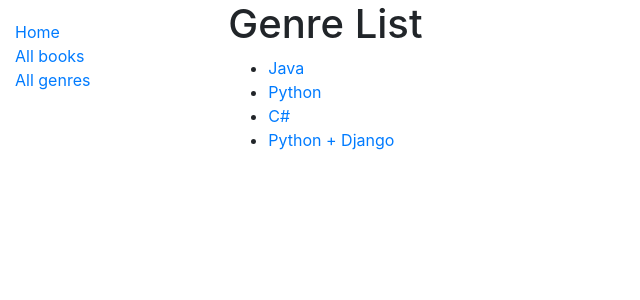
After one commit to MichalKandybowicz/CodeCoolLiblary, a Django app: page /catalog/genre/ in a window 1280 px wide. The commit adds this page. Shown: the top 300 px of the page, without its empty margins (0-640 px from the left). Run offline with Django 3.2, Linux system fonts and the light colour scheme; data comes from the database, SQL or seed files in the repository; both versions use the stored data as it was after the commit; some libraries are stand-ins or nearby versions.

Commit message:
done: - genre list - send genre ID to next link
Signed-off-by: michalkandybowicz <eejdzent@gmail.com>

```diff
--- a/catalog/models.py
+++ b/catalog/models.py
@@ -15,9 +15,9 @@ class Author(models.Model):
     class Meta:
         ordering = ['last_name', 'first_name']
 
-    def get_absolute_url(self):
-        """Returns the url to access a particular author instance."""
-        return reverse('author-detail', args=[str(self.id)])
+    # def get_absolute_url(self):
+    #     """Returns the url to access a particular author instance."""
+    #     return reverse('author-detail', args=[str(self.id)])
 
     def __str__(self):
         """String for representing the Model object."""
@@ -27,6 +27,10 @@ class Author(models.Model):
 class Genre(models.Model):
     """Model representing a book genre."""
     name = models.CharField(max_length=200, help_text='Enter a book genre (e.g. Science Fiction)')
+
+    def get_absolute_url(self):
+        """Returns the url to access a particular author instance."""
+        return reverse('genre-detail', args=[str(self.id)])
 
     def __str__(self):
         """String for representing the Model object."""
--- a/catalog/urls.py
+++ b/catalog/urls.py
@@ -6,5 +6,7 @@ urlpatterns = [
     path('', views.index, name='index'),
     path('books/', views.BookListView.as_view(), {'my_template_name': 'some_path'}, name='books'),
     path('book/<int:pk>', views.BookDetailView.as_view(), {'my_template_name': 'another_path'}, name='book-detail'),
-
+    path('genre/', views.GenreListView.as_view(), {'my_template_name': 'some_path'}, name='genre'),
+    # fixme: genre/<int:pk> to genre/<str:pk> ??
+    path('genre/<int:pk>', views.GenreDetailView.as_view(), {'my_template_name': 'another_path'}, name='genre-detail'),
 ]
--- a/catalog/views.py
+++ b/catalog/views.py
@@ -1,7 +1,7 @@
 from django.http import Http404
 from django.shortcuts import render
 
-from catalog.models import Book, Author, BookInstance
+from catalog.models import Book, Author, BookInstance, Genre
 from django.views import generic
 
 
@@ -40,7 +40,6 @@ class BookListView(generic.ListView):
     def get_context_data(self, **kwargs):
         context = super(BookListView, self).get_context_data(**kwargs)
         context['books_list'] = Book.objects.all()
-        print(context)
         return context
 
 
@@ -55,3 +54,29 @@ class BookDetailView(generic.DetailView):
             raise Http404('Book does not exist')
 
         return render(request, 'book_detail.html', context={'book': book})
+
+
+# todo: add class for GenreListView and GenreDetailView
+class GenreListView(generic.ListView):
+    template_name = "genre_list.html"
+    model = Genre
+    paginate_by = 10
+
+    def get_context_data(self, **kwargs):
+        context = super(GenreListView, self).get_context_data(**kwargs)
+        context['genre_list'] = Genre.objects.all()
+        print(context)
+        return context
+
+
+class GenreDetailView(generic.DetailView):
+    model = Book
+    template_name = "genre_detail.html"
+
+    def genre_detail_view(request, pk):
+        try:
+            book = Book.objects.filter(genre=pk)
+        except Book.DoesNotExist:
+            raise Http404('Book does not exist')
+
+        return render(request, 'genre_detail.html', context={'book': book})
--- a/templates/base_generic.html
+++ b/templates/base_generic.html
@@ -18,7 +18,7 @@
         <ul class="sidebar-nav">
           <li><a href="{% url 'index' %}">Home</a></li>
           <li><a href="{% url 'books' %}">All books</a></li>
-          <li><a href="">All authors</a></li>
+          <li><a href="{% url 'genre' %}">All genres</a></li>
         </ul>
      {% endblock %}
 
--- /dev/null
+++ b/templates/genre_list.html
@@ -0,0 +1,16 @@
+{% extends "base_generic.html" %}
+
+{% block content %}
+  <h1>Genre List</h1>
+  {% if genre_list %}
+  <ul>
+    {% for Genre in genre_list %}
+      <li>
+        <a href="{{ Genre.get_absolute_url }}">{{ Genre}}</a>
+      </li>
+    {% endfor %}
+  </ul>
+  {% else %}
+    <p>There are no genre in the library.</p>
+  {% endif %}
+{% endblock %}
```
Also changed, not shown: templates/genre_detail.html (added, +16 -0 lines), README.md, db.sqlite3.
